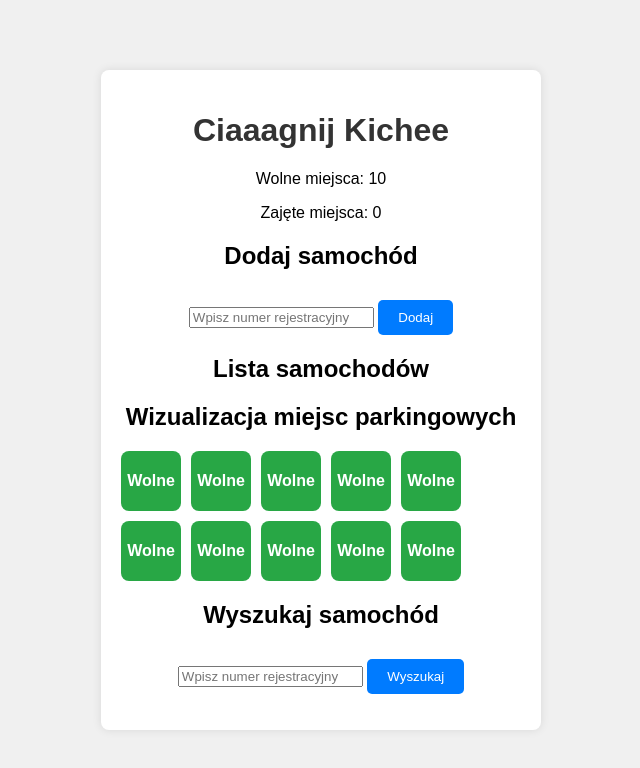
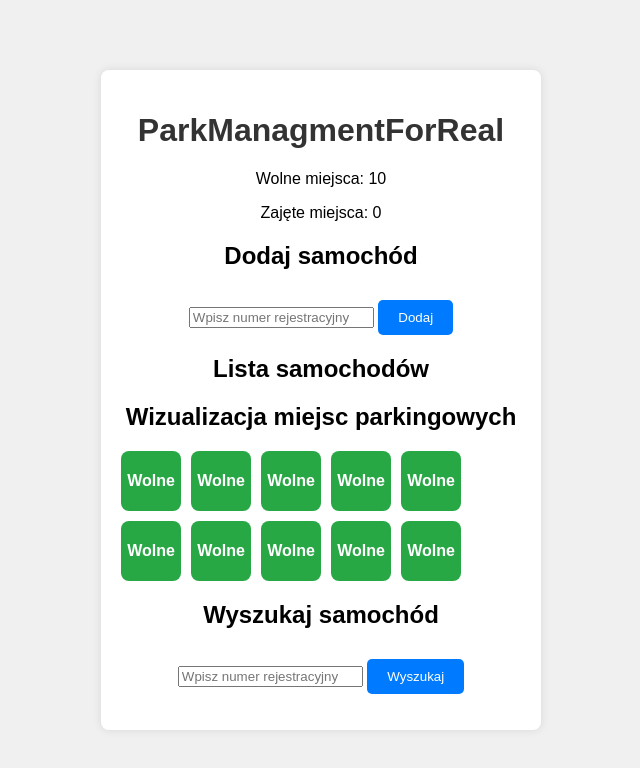
Before and after one commit to CyborgBMB/ProgramMatka, a plain HTML site: page index.html in a window 1280 px wide. Shown: the whole page, without its empty margins (319-959 px from the left). Drawn offline with Linux system fonts and the light colour scheme.

Commit message:
Update index.html

```diff
--- a/index.html
+++ b/index.html
@@ -3,12 +3,12 @@
 <head>
     <meta charset="UTF-8">
     <meta name="viewport" content="width=device-width, initial-scale=1.0">
-    <title>Ciaagnij kiche</title>
+    <title>ParkManagmentForReal</title>
     <link rel="stylesheet" href="style.css">
 </head>
 <body>
     <div class="container">
-        <h1>Ciaaagnij Kichee</h1>
+        <h1>ParkManagmentForReal</h1>
 
         <div id="parking-info">
             <p>Wolne miejsca: <span id="wolne-miejsca"></span></p>
```
